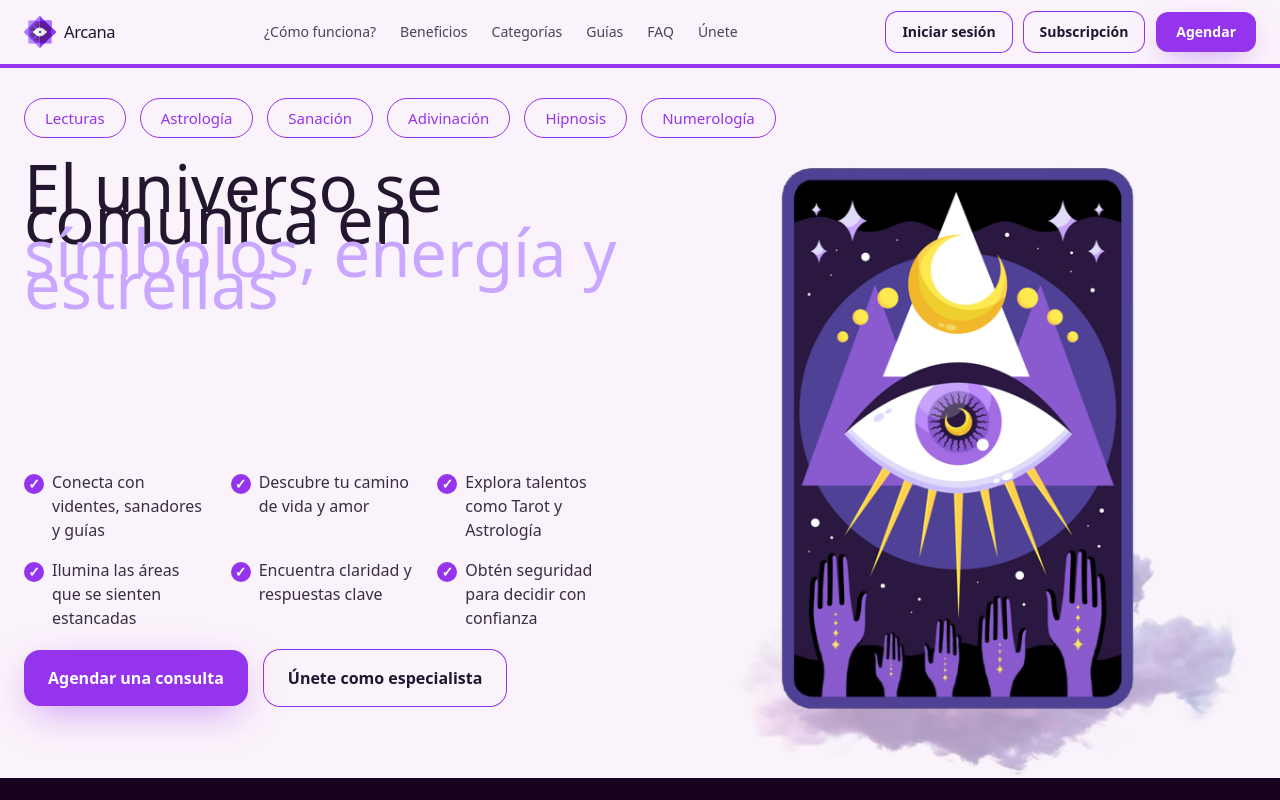
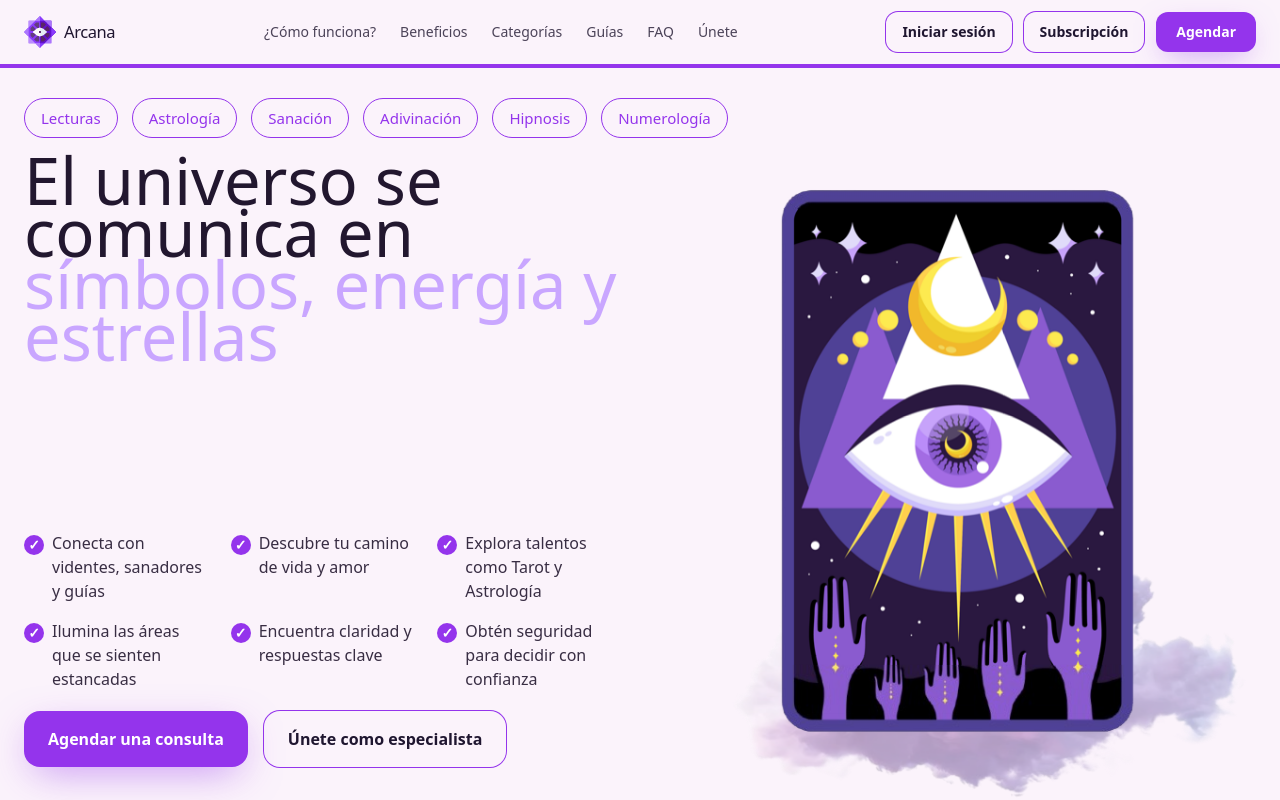
Before and after one commit to arcana302-art/arcana-v2, a Next.js app: page / in a window 1280 px wide. Shown: the top 800 px of the page. Built offline with nearby package versions, Linux system fonts and the light colour scheme.

Commit message:
Update Hero.tsx

```diff
--- a/app/components/Hero.tsx
+++ b/app/components/Hero.tsx
@@ -34,6 +34,7 @@ export default function Hero() {
 
   return (
     <section className="relative overflow-hidden bg-[#FBF3FB] pt-6 sm:pt-8 pb-12 sm:pb-14">
+      {/* Línea divisoria morada */}
       <div className="absolute left-0 right-0 top-0 h-[2px] bg-[#9434ec] z-[1]" />
 
       <div className="relative z-10 mx-auto max-w-7xl px-6">
@@ -46,16 +47,16 @@ export default function Hero() {
             <Link
               key={t.href}
               href={t.href}
-              className="group rounded-full px-4 sm:px-5 h-10 inline-flex items-center
-                text-[15px] sm:text-[15px]
-                border border-[--chip-border] bg-[--chip-bg]
-                hover:bg-[--chip-bg-hover] hover:shadow-[0_0_0_3px_rgba(148,52,236,0.15)]
-                transition-colors"
+              className="group rounded-full inline-flex items-center border border-[--chip-border] bg-[--chip-bg] hover:bg-[--chip-bg-hover] hover:shadow-[0_0_0_3px_rgba(148,52,236,0.15)] transition-colors"
               style={{
                 ['--chip-border' as any]: BTN_PURPLE,
                 ['--chip-bg' as any]: 'transparent',
                 ['--chip-bg-hover' as any]: 'rgba(148,52,236,0.06)',
                 color: BTN_PURPLE,
+                height: 40,
+                fontSize: 15,
+                paddingLeft: 16,
+                paddingRight: 16,
               } as React.CSSProperties}
             >
               {t.label}
@@ -67,7 +68,7 @@ export default function Hero() {
         <div className="relative mt-0 grid grid-cols-12 gap-y-4 lg:gap-x-10 hero-grid">
           {/* LEFT */}
           <div className="hero-left col-span-12 lg:col-span-6 flex flex-col justify-center">
-            {/* TITLE + CARD MOBILE ALIGNED */}
+            {/* TITLE + CARD MOBILE */}
             <div className="hero-title-wrapper flex flex-col sm:flex-row sm:items-center sm:gap-6">
               <h1 className="hero-title-1 text-[35px] sm:text-[65px] font-normal leading-tight">
                 <span className="text-[#22172f]">El universo se comunica en </span>
@@ -81,12 +82,12 @@ export default function Hero() {
                   width={560}
                   height={790}
                   priority
-                  className="h-auto w-full scale-[1.25]" // 5% extra tamaño sobre 20% previo
+                  className="h-auto w-full scale-[1.3]" // 5% más grande sobre tamaño anterior
                 />
               </div>
             </div>
 
-            {/* SPACING BETWEEN TITLE AND BULLETS */}
+            {/* Espacio extra entre título y bullets */}
             <div className="mt-6 sm:mt-[25%]"></div>
 
             {/* BULLETS */}
@@ -99,7 +100,7 @@ export default function Hero() {
               ))}
             </div>
 
-            {/* BUTTONS DESKTOP */}
+            {/* CTA DESKTOP */}
             <div className="hidden lg:flex lg:gap-4 mt-5">
               <a
                 href="#"
@@ -139,7 +140,6 @@ export default function Hero() {
         </div>
       </div>
 
-      {/* LOCAL STYLES */}
       <style jsx>{`
         .cloud-img {
           top: 48%;
@@ -157,8 +157,15 @@ export default function Hero() {
         @media (max-width: 639px) {
           .talents-row {
             margin-bottom: 16px;
-            justify-content: space-between;
+            justify-content: center;
             flex-wrap: wrap;
+          }
+          .talents-row a {
+            font-size: 9px;
+            height: 28px;
+            padding-left: 8px;
+            padding-right: 8px;
+            margin: 2px;
           }
           .hero-title-1 {
             font-size: 35px;
@@ -192,11 +199,9 @@ export default function Hero() {
           .hero-title-1 {
             font-size: 65px;
             font-weight: normal;
-            line-height: 0.5; /* reducir espacio entre líneas a la mitad */
+            line-height: 0.8; /* reducir espacio entre renglones */
           }
-          .bullet-text {
-            font-size: 16px;
-          }
+          .bullet-text { font-size: 16px; }
         }
       `}</style>
     </section>
```
